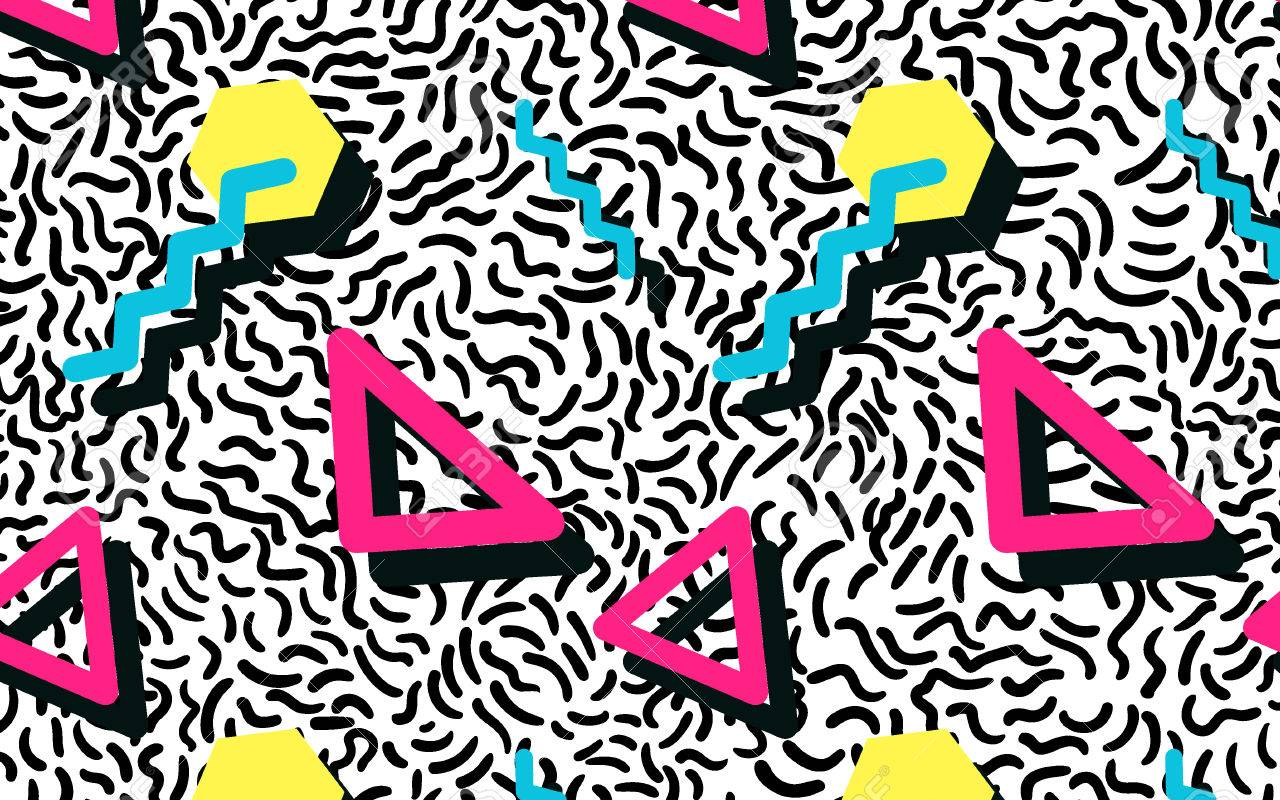
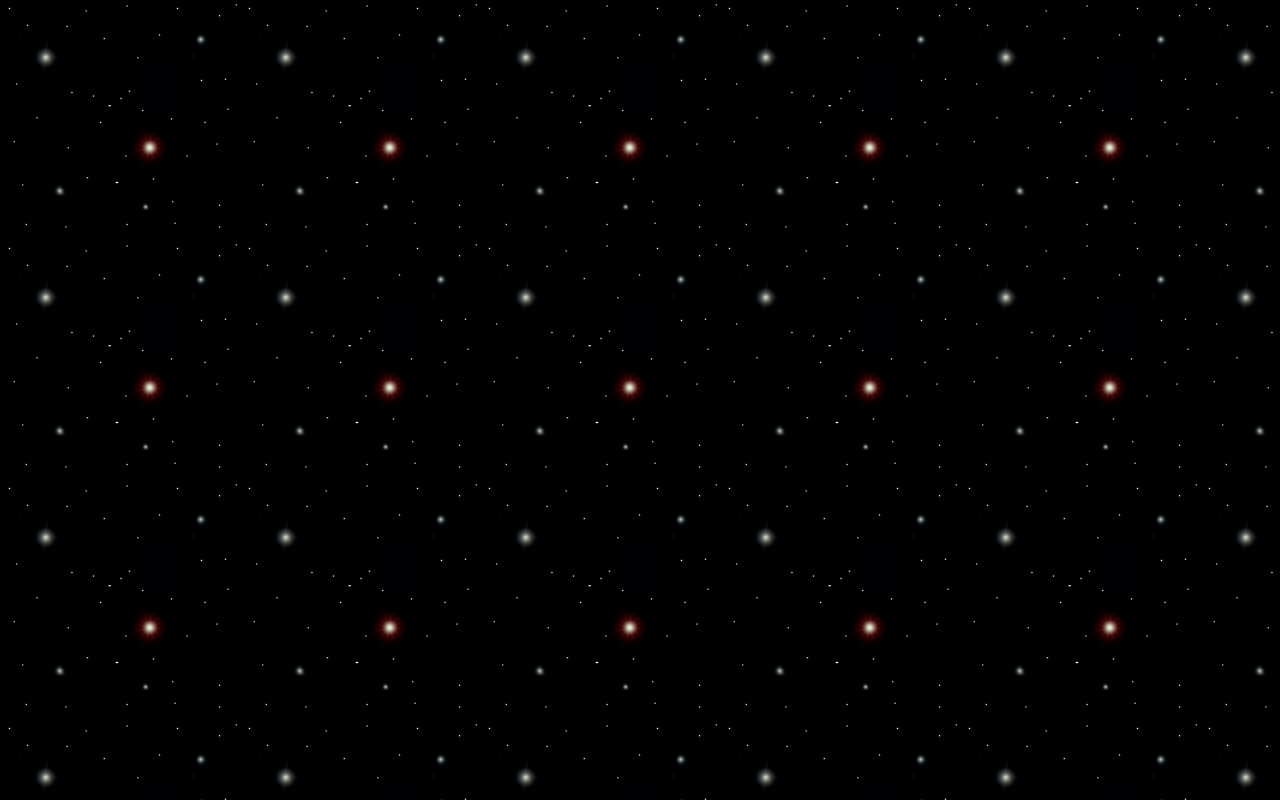
Before and after one commit to rdavid1099/booktastic-book-app, a React (Create React App) app: page / in a window 1280 px wide. Built offline with nearby package versions, Linux system fonts and the light colour scheme.

Commit message:
Add background and adjust styling 'create react app'

```diff
--- a/src/assets/stylesheets/App.css
+++ b/src/assets/stylesheets/App.css
@@ -9,13 +9,13 @@
 }
 
 .App-header {
-  min-height: 100vh;
+  margin: 50px;
   display: flex;
   flex-direction: column;
   align-items: center;
   justify-content: center;
   font-size: calc(10px + 2vmin);
-  color: white;
+  color: red;
 }
 
 .App-link {
--- a/src/assets/stylesheets/index.css
+++ b/src/assets/stylesheets/index.css
@@ -1,12 +1,10 @@
 body {
   margin: 0;
-  font-family: -apple-system, BlinkMacSystemFont, "Segoe UI", "Roboto", "Oxygen",
-    "Ubuntu", "Cantarell", "Fira Sans", "Droid Sans", "Helvetica Neue",
-    sans-serif;
   -webkit-font-smoothing: antialiased;
   -moz-osx-font-smoothing: grayscale;
   background-image: url(bg.jpg);
   background-repeat: repeat;
+  background-attachment: fixed;
 }
 
 code {
```
Also changed, not shown: src/assets/stylesheets/bg.jpg.
